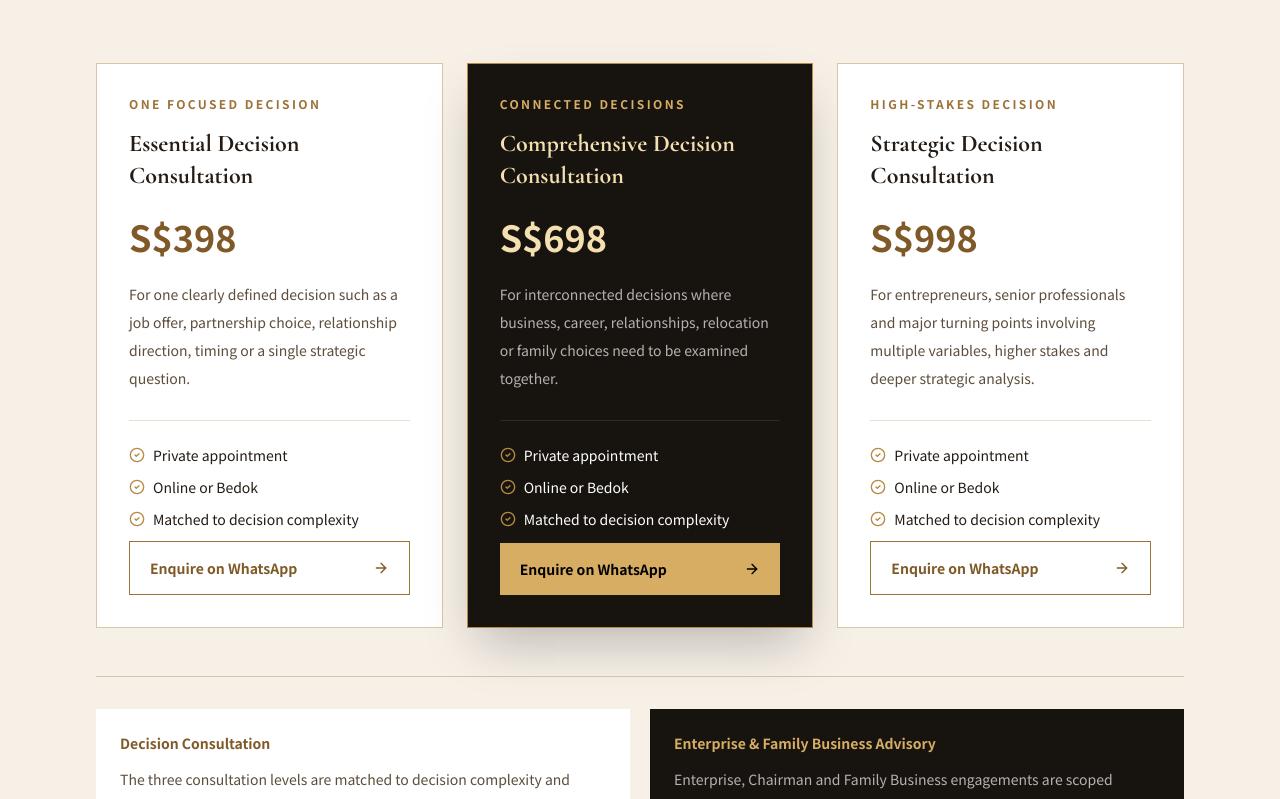
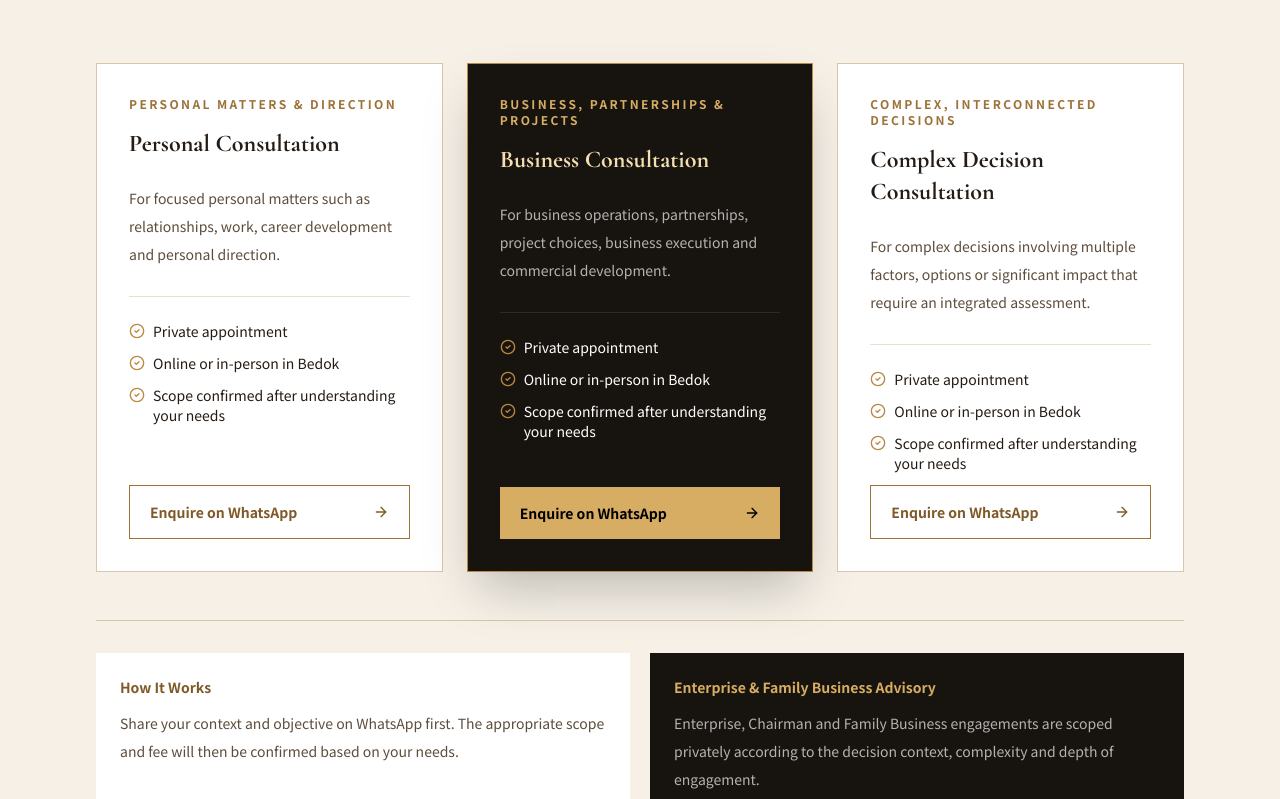
Before and after one commit to BODHIWONG/qmfeng-website, a Next.js app: page /en/personal-advisory in a window 1280 px wide. Shown: the part 620-1419 px from the top of the page. Built offline with nearby package versions, Linux system fonts and the light colour scheme.

Commit message:
Rebuild decision consultation tiers without public prices

```diff
--- a/components/personal-advisory-content.tsx
+++ b/components/personal-advisory-content.tsx
@@ -7,34 +7,9 @@ import Footer from "@/components/footer";
 import { useLanguage } from "@/contexts/language-context";
 
 const tiers = [
-  {
-    nameZh: "核心决策咨询",
-    nameEn: "Essential Decision Consultation",
-    price: "S$398",
-    labelZh: "一个明确的核心决策",
-    labelEn: "One Focused Decision",
-    bodyZh: "适合一个清晰、边界明确的问题，例如工作机会、合作选择、感情去留、行动时机或单一方向判断。",
-    bodyEn: "For one clearly defined decision such as a job offer, partnership choice, relationship direction, timing or a single strategic question.",
-  },
-  {
-    nameZh: "综合决策咨询",
-    nameEn: "Comprehensive Decision Consultation",
-    price: "S$698",
-    labelZh: "多个相互关联的问题",
-    labelEn: "Connected Decisions",
-    bodyZh: "适合多个问题彼此牵动的情况，例如事业、创业、关系、迁移或家庭选择需要放在同一局势中综合判断。",
-    bodyEn: "For interconnected decisions where business, career, relationships, relocation or family choices need to be examined together.",
-    featured: true,
-  },
-  {
-    nameZh: "战略决策咨询",
-    nameEn: "Strategic Decision Consultation",
-    price: "S$998",
-    labelZh: "高影响、高复杂度决策",
-    labelEn: "High-Stakes Decision",
-    bodyZh: "适合企业主、高管、创业者及重大人生转折，涉及多变量、较高影响与更深入的综合决策分析。",
-    bodyEn: "For entrepreneurs, senior professionals and major turning points involving multiple variables, higher stakes and deeper strategic analysis.",
-  },
+  { nameZh: "个人专题咨询", nameEn: "Personal Consultation", labelZh: "个人问题与发展方向", labelEn: "Personal Matters & Direction", bodyZh: "适用于感情与关系、工作与职业发展、个人成长及发展方向等具体问题。", bodyEn: "For focused personal matters such as relationships, work, career development and personal direction.", messageZh: "你好，启明遁甲，我想咨询个人专题问题。我的情况是：", messageEn: "Hello Qimen Strategy, I would like to enquire about a personal matter. My situation is:" },
+  { nameZh: "商业专题咨询", nameEn: "Business Consultation", labelZh: "经营、合作与项目判断", labelEn: "Business, Partnerships & Projects", bodyZh: "适用于生意经营、合作伙伴关系、项目选择、业务推进与商业发展等问题。", bodyEn: "For business operations, partnerships, project choices, business execution and commercial development.", messageZh: "你好，启明遁甲，我想咨询商业专题问题。我的情况是：", messageEn: "Hello Qimen Strategy, I would like to enquire about a business matter. My situation is:", featured: true },
+  { nameZh: "综合决策咨询", nameEn: "Complex Decision Consultation", labelZh: "多因素交织的复杂问题", labelEn: "Complex, Interconnected Decisions", bodyZh: "适用于涉及多个因素、多个选项或较大影响范围，需要统筹分析的复杂决策。", bodyEn: "For complex decisions involving multiple factors, options or significant impact that require an integrated assessment.", messageZh: "你好，启明遁甲，我想咨询复杂或综合决策问题。我的情况是：", messageEn: "Hello Qimen Strategy, I would like to enquire about a complex decision. My situation is:" },
 ];
 
 export default function PersonalAdvisoryContent() {
@@ -60,23 +35,18 @@ export default function PersonalAdvisoryContent() {
           <div className="container mx-auto max-w-6xl">
             <div className="grid gap-6 lg:grid-cols-3">
               {tiers.map((tier) => (
-                <article key={tier.price} className={`flex flex-col border p-8 ${tier.featured ? "border-[#b88943] bg-[#17130f] text-white shadow-2xl" : "border-[#d8c6aa] bg-white"}`}>
+                <article key={tier.nameEn} className={`flex flex-col border p-8 ${tier.featured ? "border-[#b88943] bg-[#17130f] text-white shadow-2xl" : "border-[#d8c6aa] bg-white"}`}>
                   <p className={`text-xs font-bold uppercase tracking-[0.2em] ${tier.featured ? "text-[#d6ad63]" : "text-[#9c7238]"}`}>{t(tier.labelZh, tier.labelEn)}</p>
                   <h2 className={`mt-4 text-2xl font-bold ${tier.featured ? "text-[#f4dfb0]" : "text-[#241b14]"}`}>{t(tier.nameZh, tier.nameEn)}</h2>
-                  <div className={`mt-6 text-4xl font-semibold ${tier.featured ? "text-[#f4dfb0]" : "text-[#7f5a28]"}`}>{tier.price}</div>
+
                   <p className={`mt-6 text-sm leading-7 ${tier.featured ? "text-white/68" : "text-[#5d4d3c]"}`}>{t(tier.bodyZh, tier.bodyEn)}</p>
                   <div className={`mt-7 border-t pt-6 ${tier.featured ? "border-white/10" : "border-[#eadfce]"}`}>
-                    {[t("私密预约", "Private appointment"), t("线上或Bedok面谈", "Online or Bedok"), t("以决策复杂度匹配服务", "Matched to decision complexity")].map((item) => (
+                    {[t("私密预约", "Private appointment"), t("线上或 Bedok 面谈", "Online or in-person in Bedok"), t("先了解需求，再确认服务范围", "Scope confirmed after understanding your needs")].map((item) => (
                       <p key={item} className="mb-3 flex items-start gap-2 text-sm"><CheckCircle2 size={16} className="mt-0.5 shrink-0 text-[#b88943]" />{item}</p>
                     ))}
                   </div>
                   <Link
-                    href={`https://wa.me/6589593499?text=${encodeURIComponent(
-                      t(
-                        `您好，我想了解${tier.nameZh}（${tier.price}）。我正在面对一个重要决定，希望先说明情况。`,
-                        `Hello, I would like to enquire about the ${tier.nameEn} (${tier.price}). I am facing an important decision and would like to briefly explain my situation.`
-                      )
-                    )}`}
+                    href={`https://wa.me/6589909257?text=${encodeURIComponent(t(tier.messageZh, tier.messageEn))}`}
                     data-conversion="personal_decision_consultation"
                     target="_blank"
                     rel="noopener noreferrer"
@@ -90,8 +60,8 @@ export default function PersonalAdvisoryContent() {
 
             <div className="mt-12 grid gap-5 border-t border-[#d8c6aa] pt-8 md:grid-cols-2">
               <div className="bg-white px-6 py-5 text-sm leading-7 text-[#5d4d3c]">
-                <p className="font-semibold text-[#7f5a28]">{t("个人决策咨询", "Decision Consultation")}</p>
-                <p className="mt-2">{t("三档服务按决策复杂度与影响程度匹配，而不是简单按咨询时长区分。", "The three consultation levels are matched to decision complexity and impact, rather than simply to session length.")}</p>
+                <p className="font-semibold text-[#7f5a28]">{t("咨询方式", "How It Works")}</p>
+                <p className="mt-2">{t("先通过 WhatsApp 说明问题背景与目标，再根据实际需求确认适合的服务范围与费用。", "Share your context and objective on WhatsApp first. The appropriate scope and fee will then be confirmed based on your needs.")}</p>
               </div>
               <div className="bg-[#17130f] px-6 py-5 text-sm leading-7 text-white/68">
                 <p className="font-semibold text-[#d6ad63]">{t("企业与家族企业顾问", "Enterprise & Family Business Advisory")}</p>
```
